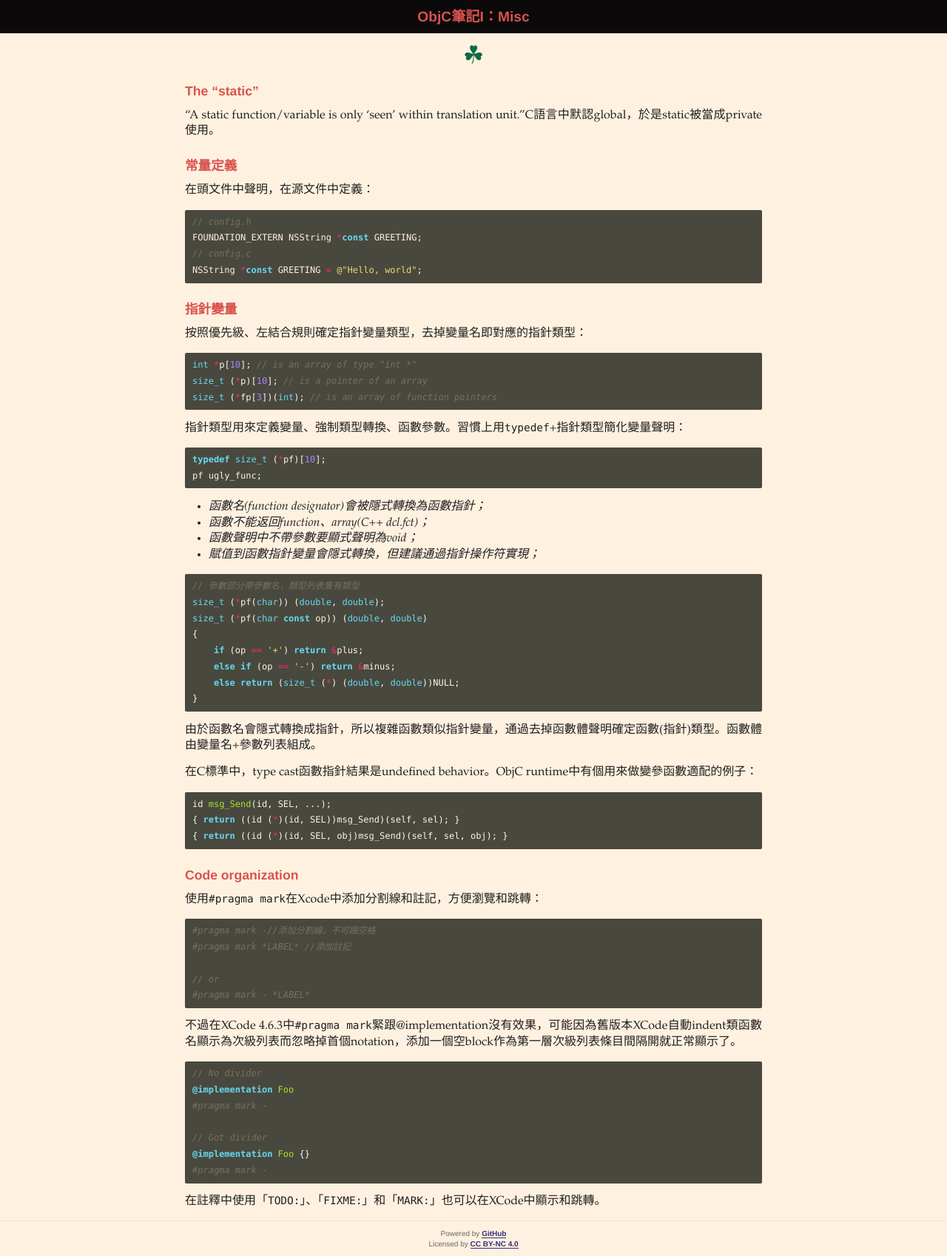
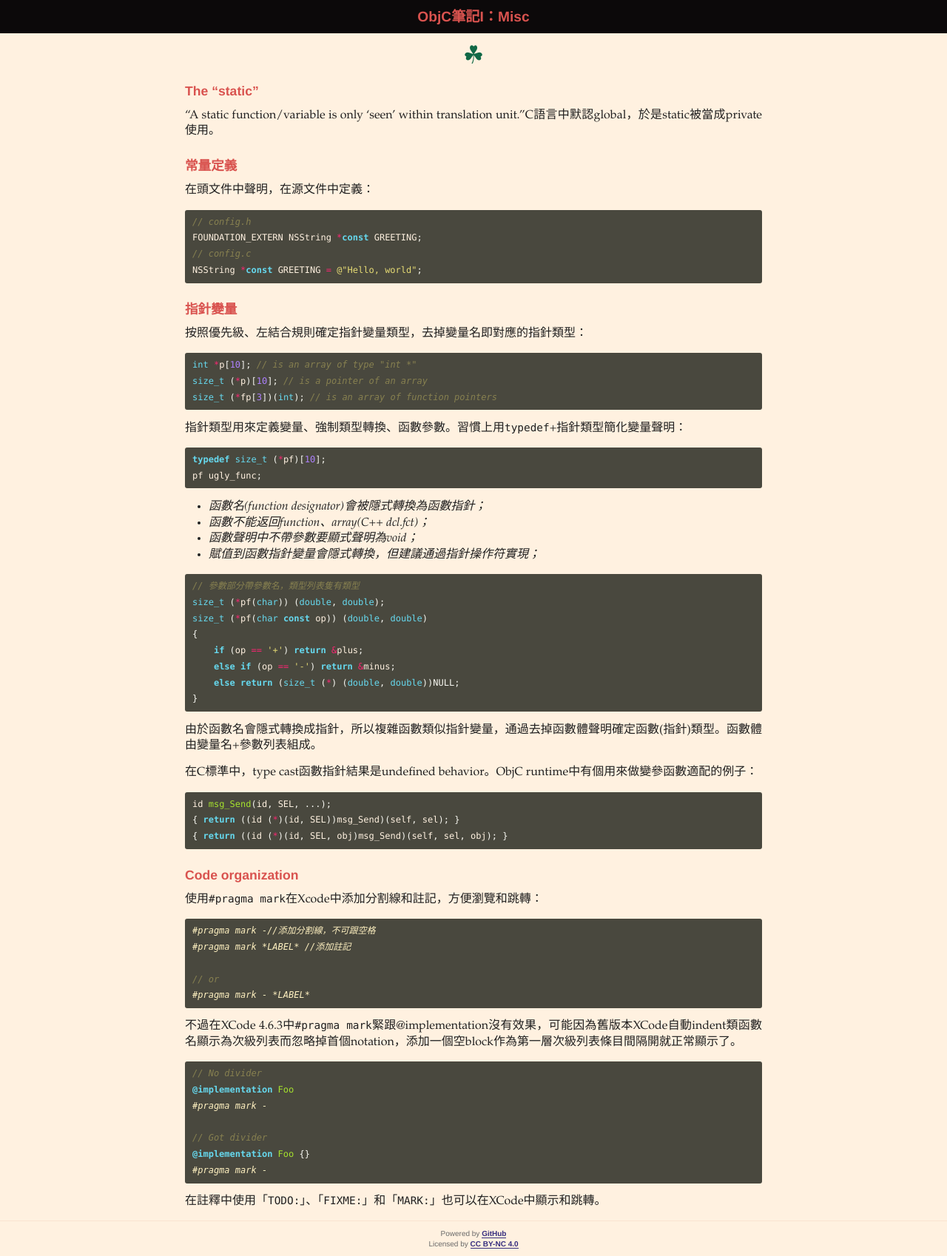
Before and after one commit to fteiwtdt/fteiwtdt.github.io, a Jekyll site: the page built from _posts/2018-03-30-objc-note-i.md, in a window 1280 px wide. Shown: the whole page at 74% size. Built offline with Jekyll 4.4.1, drawn with Linux system fonts in a browser that asks for light colours; some web fonts are replaced.

Commit message:
Modified style

```diff
--- a/_sass/fonts.scss
+++ b/_sass/fonts.scss
@@ -33,8 +33,8 @@
 $font-weight: 400;
 $bold-font-weight: 700;
 
-$sans-serif: -apple-system-font, 'Helvetica Neue', Helvetica, STHeiti, Arial, sans-serif;
-$serif: Palatino, 'Times New Roman', PMingLiU, MingLiU, serif;
+$sans-serif: -apple-system-font, 'Helvetica Neue', Helvetica, STHeiti, 'Microsoft YaHei', Arial, sans-serif;
+$serif: Palatino, 'Times New Roman', 'Microsoft YaHei', serif;
 $monospace: 'DejaVu Sans Mono', monospace;
 
 $line-height: 1.36;
--- a/_sass/syntax-highlight.scss
+++ b/_sass/syntax-highlight.scss
@@ -2,7 +2,7 @@
 .highlight pre, pre, .highlight .hll {
 	background-color: #49483E;
 	padding: 6px 10px;
-	border-radius: 2px;
+	border-radius: 3px;
 	overflow-x: auto;
 }
 
@@ -19,8 +19,8 @@
 .o                 { color: #f92672 }                            /* Operator                    */
 .p                 { color: #f8f8f2 }                            /* Punctuation                 */
 .cm                { color: #75715e; font-style: italic }                            /* Comment.Multiline           */
-.cp                { color: #75715e; font-style: italic }                            /* Comment.Preproc             */
-.c1                { color: #75715e; font-style: italic }                            /* Comment.Single              */
+.cp                { color: #FFF1C0; font-style: italic }                            /* Comment.Preproc             */
+.c1                { color: #878050; font-style: italic }                            /* Comment.Single              */
 .cs                { color: #75715e; font-style: italic }                            /* Comment.Special             */
 .ge                { font-style: italic }                        /* Generic.Emph                */
 .gs                { font-weight: bold }                         /* Generic.Strong              */
```
Also changed, not shown: _posts/2018-04-05-thinking-about-pythonic.md (+1 -1 lines).
